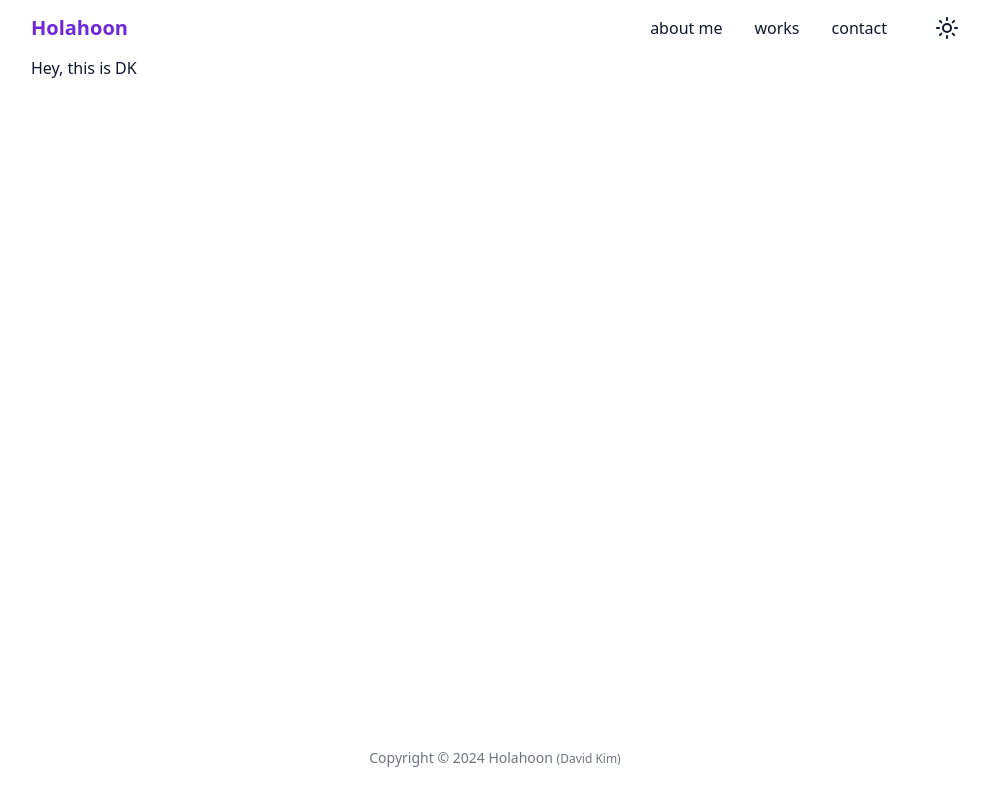
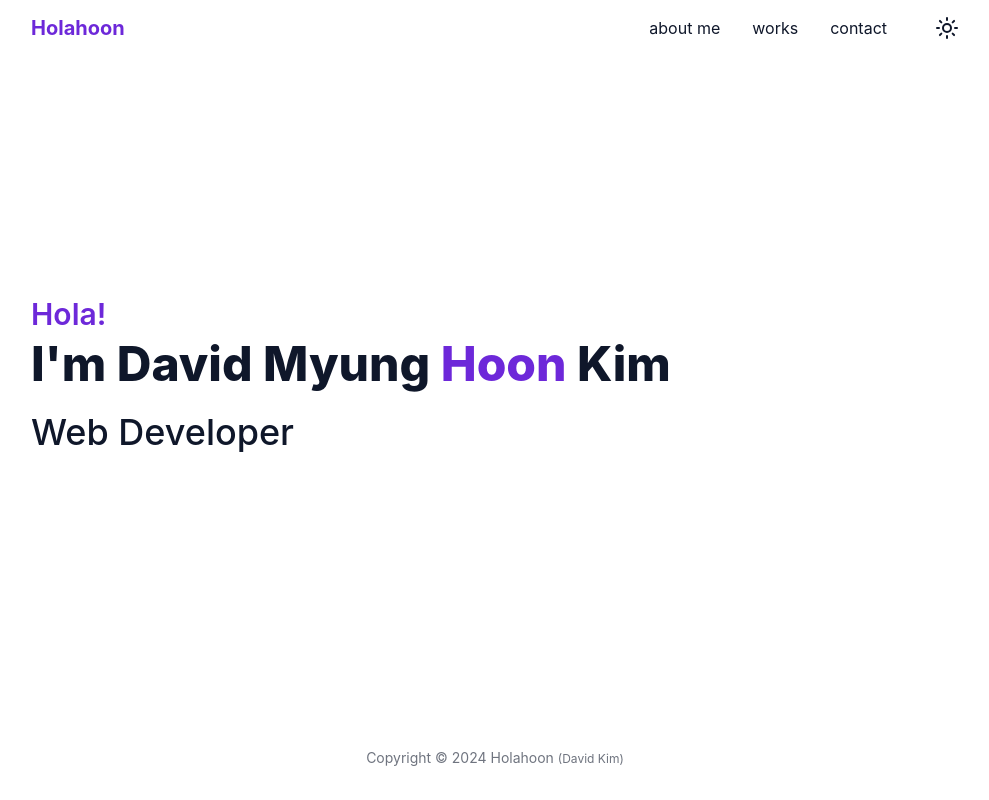
Before and after one commit to holahoon/holahoon_v3, a SvelteKit app: page / in a window 1280 px wide. Shown: the whole page, without its empty margins (145-1134 px from the left). Built offline with nearby package versions, Linux system fonts and the light colour scheme.

Commit message:
feat: home page

```diff
--- a/package.json
+++ b/package.json
@@ -54,7 +54,7 @@
 	},
 	"type": "module",
 	"dependencies": {
-		"@fontsource-variable/open-sans": "^5.0.21",
+		"@fontsource-variable/inter": "^5.0.16",
 		"@fontsource-variable/roboto-mono": "^5.0.17",
 		"clsx": "^2.1.0",
 		"lucide-svelte": "^0.306.0",
--- a/src/lib/components/resume/company.svelte
+++ b/src/lib/components/resume/company.svelte
@@ -11,15 +11,15 @@
 		</slot>
 	</ExternalLink>
 
-	<span class="text-md text-primary/80 sm:ml-4">
+	<span class="text-md font-normal text-primary/80 sm:ml-4">
 		<slot name="location">
 			<span class="text-red-600">Missing company location</span>
 		</slot>
 	</span>
 
-	<span class="text-sm text-primary/80 sm:ml-2">
+	<i class="text-sm font-normal text-primary/80 sm:ml-2">
 		<slot name="date">
 			<span class="text-red-600">Missing date</span>
 		</slot>
-	</span>
+	</i>
 </h4>
--- a/src/routes/(about)/about/+page.svelte
+++ b/src/routes/(about)/about/+page.svelte
@@ -8,8 +8,11 @@
 	<title>about me</title>
 </svelte:head>
 
-<h1 class="mb-6 text-4xl">Hi!👋 My name is David Kim.</h1>
+<section class="my-12">
+	<h1 class="mb-6 text-4xl font-extrabold">Hi!👋 It's a pleasure meeting you!</h1>
 
-<p>I'm a web developer with nearly 4 years of professional experience.</p>
+	<p>I'm a web developer with nearly 4 years of professional experience.</p>
+	<p>Here's more about my skills and work experience.</p>
+</section>
 
 <Resume {data} />
--- a/src/routes/(home)/+page.svelte
+++ b/src/routes/(home)/+page.svelte
@@ -1 +1,7 @@
-<h1>Hey, this is DK</h1>
+<article class="flex h-full flex-col justify-center">
+	<span class="mb-2 text-3xl font-semibold text-violet-700">Hola!</span>
+	<h1 class="mb-6 text-5xl font-extrabold">
+		I'm David Myung <span class="text-violet-700">Hoon</span> Kim
+	</h1>
+	<h2 class="text-4xl font-medium">Web Developer</h2>
+</article>
--- a/tailwind.config.js
+++ b/tailwind.config.js
@@ -16,12 +16,19 @@ export default {
 							'margin-top': '1.5em',
 							'margin-bottom': '0.5em'
 						},
+						h3: {
+							'margin-bottom': '0.5em'
+						},
 						ul: {
 							'padding-left': '1rem'
 						},
 						li: {
 							margin: '0.4em 0',
-							'line-height': 1.4
+							'line-height': 1.4,
+							color: 'hsl(var(--foreground))'
+						},
+						p: {
+							color: 'hsl(var(--foreground))'
 						},
 						hr: {
 							'margin-bottom': '1em'
@@ -31,7 +38,7 @@ export default {
 			},
 			fontFamily: {
 				mono: ['Roboto Mono Variable', defaultTheme.fontFamily.mono],
-				sans: ['Open Sans Variable', defaultTheme.fontFamily.sans]
+				sans: ['inter', defaultTheme.fontFamily.sans]
 			},
 			screens: { full: '1024px' },
 			colors: {
```
Also changed, not shown: src/contents/resume/resume.md (+1 -1 lines), 1 other file (tests, documents, lock files or other folders).
